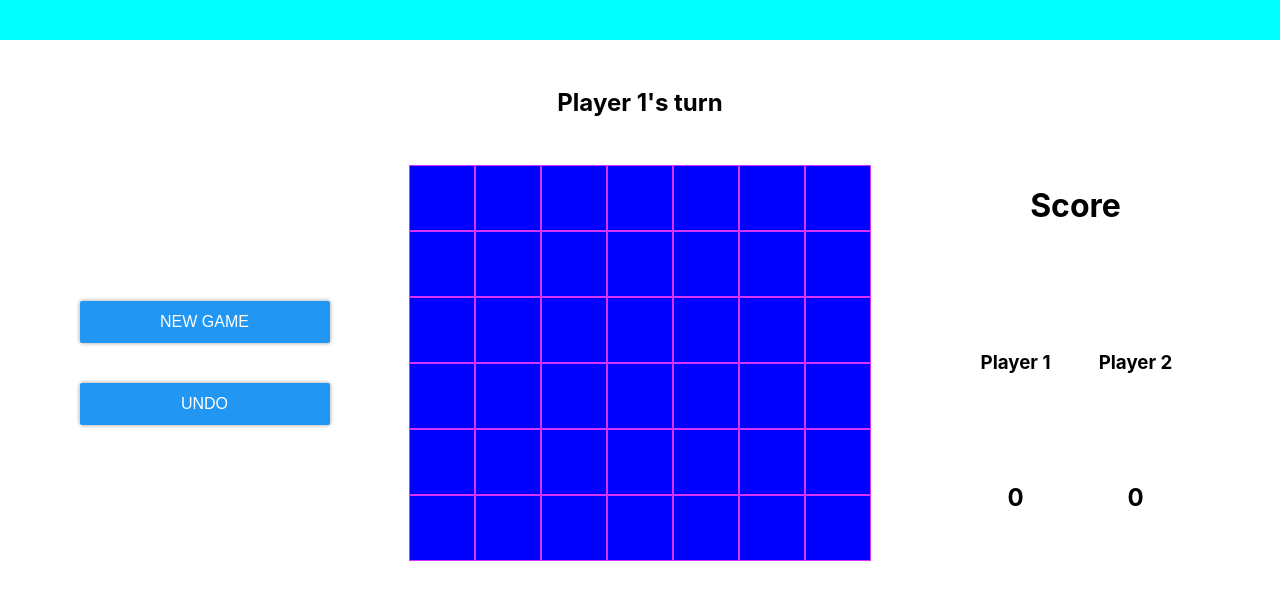
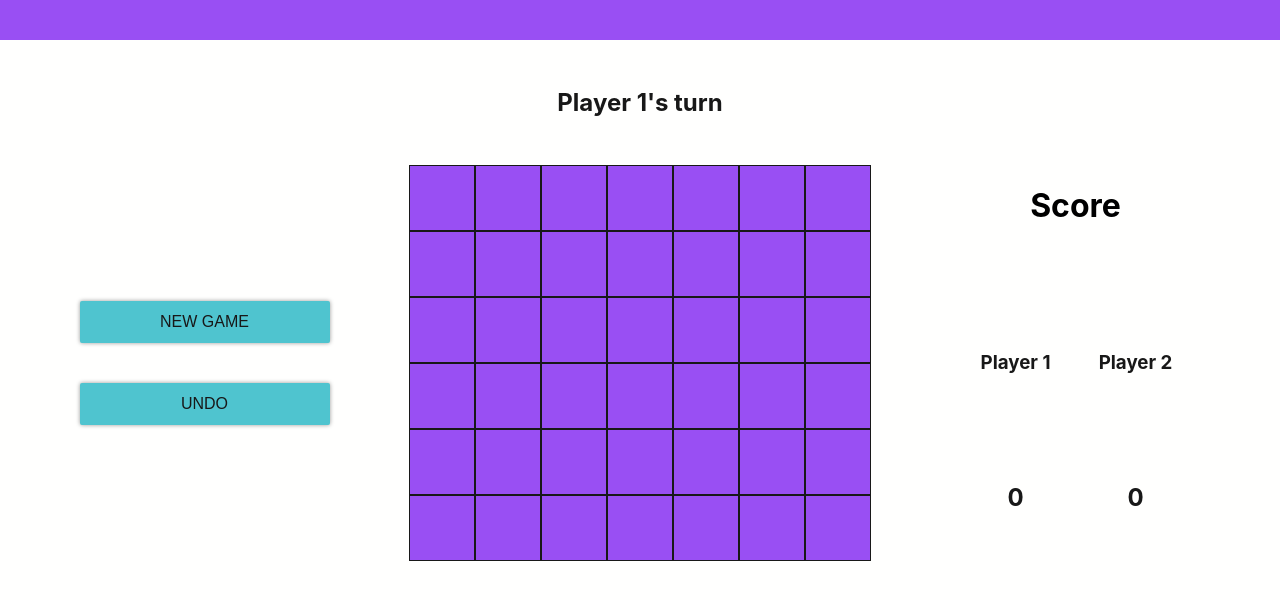
Before and after one commit to brandoncroberts/connect-4, a React (Create React App) app: page / in a window 1280 px wide. Shown: the top 600 px of the page. Built offline with nearby package versions, Linux system fonts and the light colour scheme.

Commit message:
Change colors palette to this https://www.happyhues.co/palettes/1

```diff
--- a/src/components/current-player/currentPlayer.styles.js
+++ b/src/components/current-player/currentPlayer.styles.js
@@ -7,4 +7,5 @@ export const Wrapper = styled.div`
 
 export const Title = styled.h2`
   margin: 2em 0.5em;
+  color: #181818;
 `;
--- a/src/components/header/header.styles.js
+++ b/src/components/header/header.styles.js
@@ -3,5 +3,5 @@ import styled from "styled-components";
 export const HeaderWrapper = styled.div`
   min-width: 100vw;
   min-height: 5vh;
-  background: aqua;
+  background: #994ff3;
 `;
--- a/src/components/scoreboard/scoreboard.styles.js
+++ b/src/components/scoreboard/scoreboard.styles.js
@@ -20,12 +20,14 @@ export const Header = styled.h1`
 `;
 
 export const Title = styled.h3`
+  color: #181818;
   display: flex;
   justify-content: center;
   align-self: center;
 `;
 
 export const ScoreValue = styled.h2`
+  color: #181818;
   display: flex;
   justify-content: center;
   align-self: center;
--- a/src/index.css
+++ b/src/index.css
@@ -10,11 +10,12 @@ body {
 .wrapper {
   height: 100vh;
   width: 100vw;
+  background-color: #fffffe;
 }
 
 .slots {
-  background: blue;
-  border: 1px solid #d633ff;
+  background: #994ff3;
+  border: 1px solid #181818;
   height: 5vw;
   width: 5vw;
   display: flex;
@@ -29,11 +30,11 @@ body {
 }
 
 .playerOne .hole {
-  background: tomato;
+  background: #4fc4cf;
 }
 
 .playerTwo .hole {
-  background: green;
+  background: #fbdd74;
 }
 
 code {
@@ -64,8 +65,8 @@ code {
   font-size: 16px;
   text-transform: uppercase;
   cursor: pointer;
-  color: #fff;
-  background: #2196f3 center;
+  color: #181818;
+  background: #4fc4cf center;
   box-shadow: 0 0 4px #999;
   outline: none;
   transition: background 0.5s;
```
